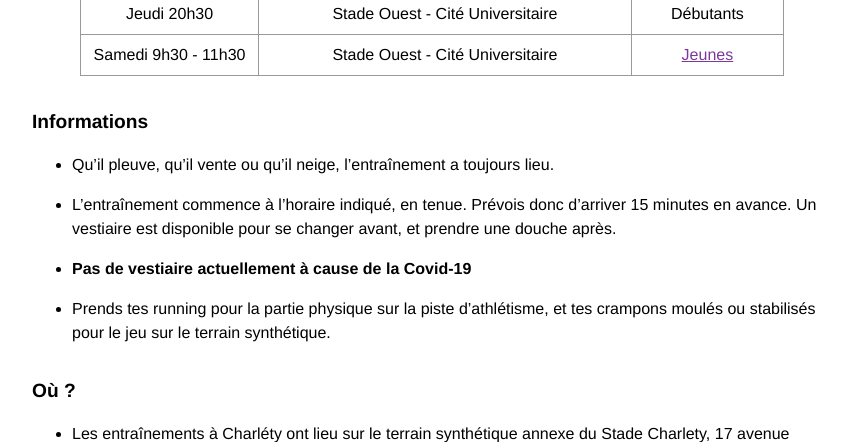
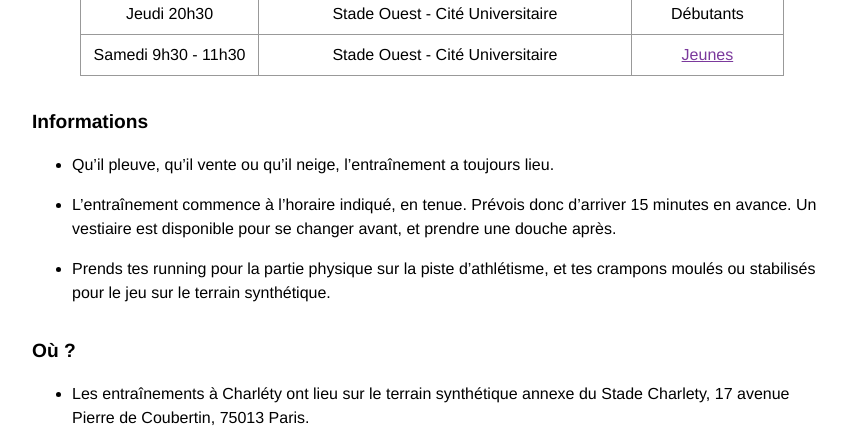
Before and after one commit to ahouhpuc/ahouhpuc.github.io, a Jekyll site: the page built from entrainements.markdown, in a window 1280 px wide and 900 px high, scrolled down 920 px, cut to the strip 0-442 px from the top of the window. Shown: the whole strip, without its empty margins (208-1055 px from the left). Built offline with Jekyll 4.4.1, drawn with Linux system fonts in a browser that asks for light colours.

Commit message:
Remove covid warning

```diff
--- a/entrainements.markdown
+++ b/entrainements.markdown
@@ -49,7 +49,6 @@ En cours d'année, les entraînements sont réservés aux joueurs qui ont été
 
 * Qu'il pleuve, qu'il vente ou qu'il neige, l'entraînement a toujours lieu.
 * L'entraînement commence à l'horaire indiqué, en tenue. Prévois donc d'arriver 15 minutes en avance. Un vestiaire est disponible pour se changer avant, et prendre une douche après.
-* **Pas de vestiaire actuellement à cause de la Covid-19**
 * Prends tes running pour la partie physique sur la piste d'athlétisme, et tes crampons moulés ou stabilisés pour le jeu sur le terrain synthétique.
 
 ## Où&nbsp;?
--- a/practices.markdown
+++ b/practices.markdown
@@ -52,7 +52,6 @@ During the rest of the year however practices are restricted to team members onl
 
 * Practice is never cancelled, whether it’s windy, raining or snowing.
 * Practice starts right on time. Players are asked to arrive 15 minutes early to get ready. Changing rooms equipped with showers are available both before and after trainings.
-* **No changing room due to Covid-19 restrictions**
 * You’ll need both your runners (for the track) and cleats/boots (for the synthetic pitch).
 
 ## Where?
```
